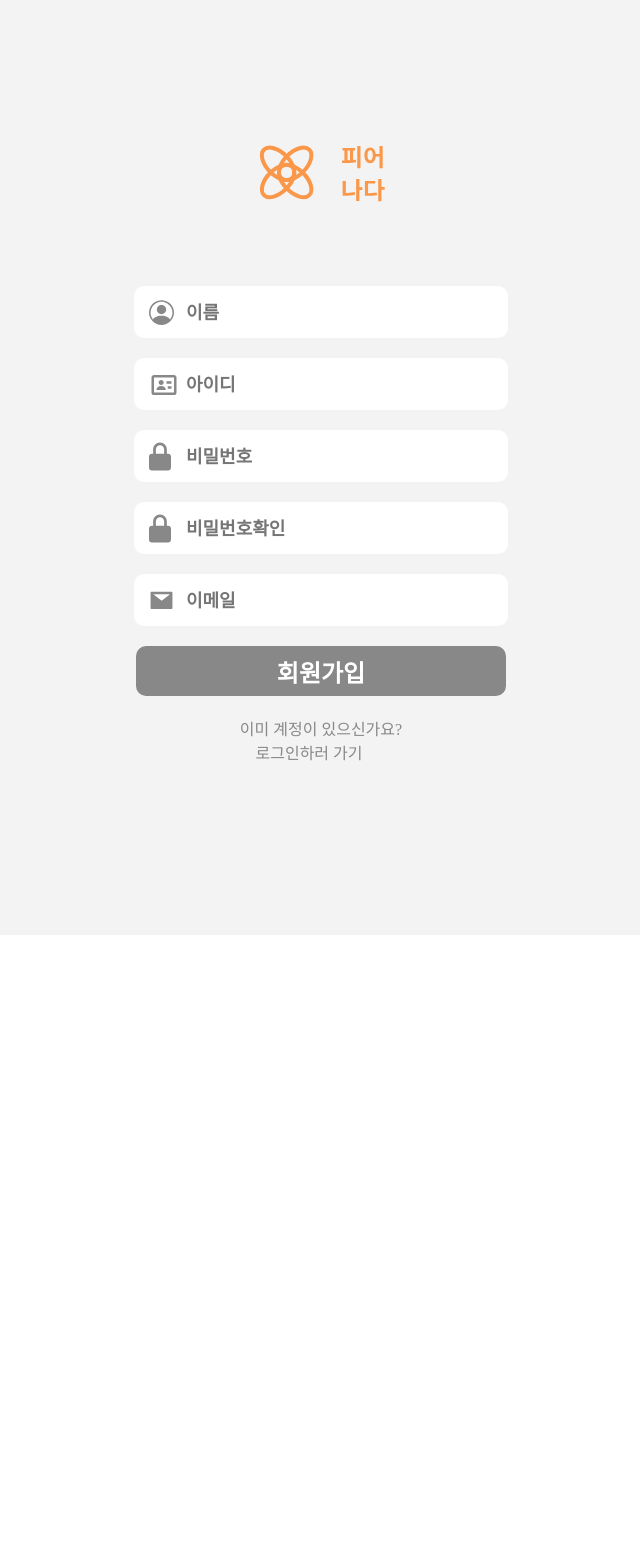
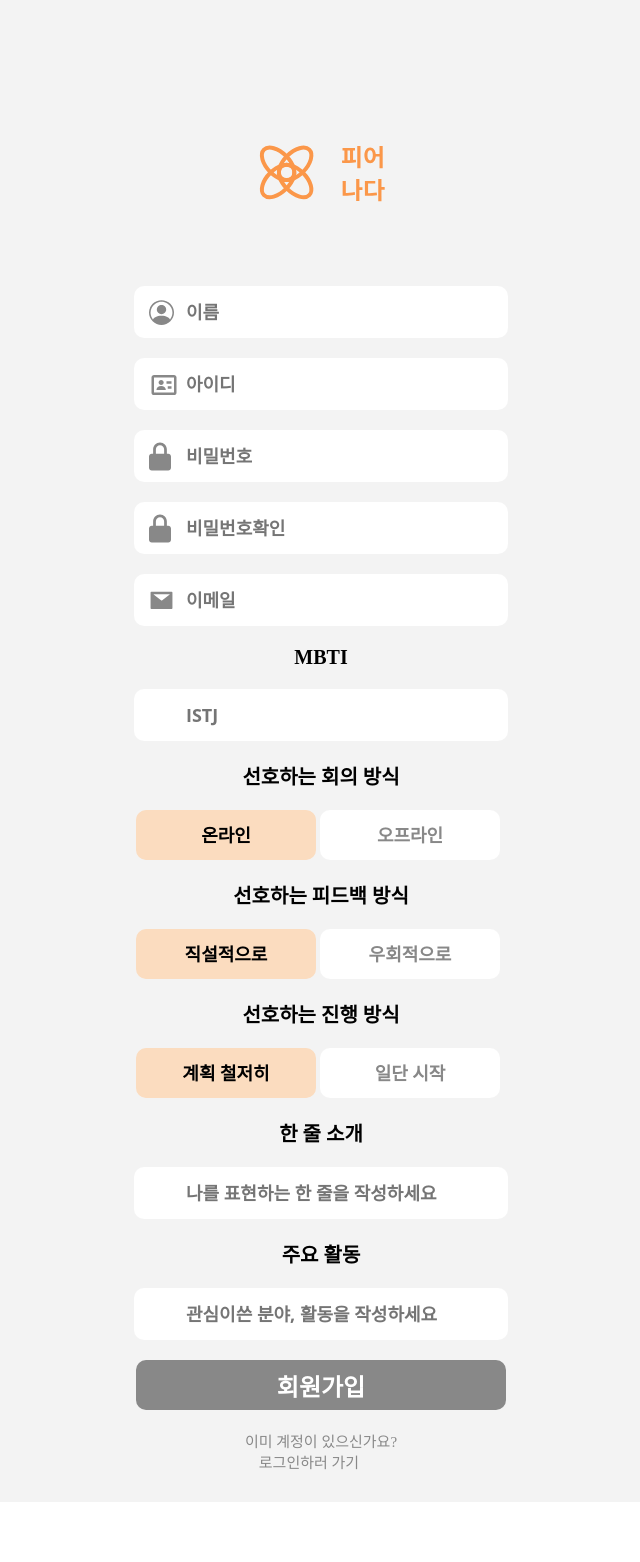
Before and after one commit to HERETHON1/PeerNada-Client, a Django app: page /signup/ in a window 1280 px wide. Shown: the part 201-1763 px from the top of the page, without its empty margins (319-959 px from the left). Before the commit the page ends 962 px from the top, so only its background shows below. Run offline with Django 4.2, Linux system fonts and the light colour scheme; some libraries are stand-ins or nearby versions.

Commit message:
feat:register, mypageEdit page

```diff
--- a/comapp/templates/register.html
+++ b/comapp/templates/register.html
@@ -66,6 +66,35 @@
           placeholder="비밀번호확인"
         />
         <input class="emailinput" placeholder="이메일" type="email" />
+        <p>MBTI</p>
+        <input class="mbtiinput"type="text" placeholder="ISTJ" />
+        <p>선호하는 회의 방식</p>
+        <div class="meeting">
+          <input type="radio" id="meeting" name="shop" checked />
+          <label for="meeting">온라인</label>
+          <input type="radio" id="meeting2" name="shop" />
+          <label for="meeting2">오프라인</label>
+        </div>
+        <p>선호하는 피드백 방식</p>
+        <div class="feedback">
+          <input type="radio" id="feedback" name="s" checked />
+          <label for="feedback">직설적으로</label>
+          <input type="radio" id="feedback2" name="s" />
+          <label for="feedback2">우회적으로</label>
+        </div>
+        <p>선호하는 진행 방식</p>
+        <div class="select">
+          <input type="radio" id="select" name="sh" checked />
+          <label for="select">계획 철저히</label>
+          <input type="radio" id="select2" name="sh" />
+          <label for="select2">일단 시작</label>
+        </div>
+      <div class="center"></div>
+      <div class="right">
+        <p>한 줄 소개</p>
+        <input class="introInput" type="text" placeholder="나를 표현하는 한 줄을 작성하세요" />
+        <p>주요 활동</p>
+        <input class="activeinput" type="text" placeholder="관심이쓴 분야, 활동을 작성하세요" />
         <input
           type="submit"
           class="registerbtn"
@@ -74,11 +103,11 @@
         />
       </form>
       <div class="goregister">
-        <p>
+        <h2 class="gogogo">
           이미 계정이 있으신가요?<br /><a class="gogo" href="{% url 'login' %}"
             >로그인하러 가기</a
           >
-        </p>
+        </h2>
       </div>
     </div>
     <!-- Bootstrap core JavaScript-->
--- a/static/css/register.css
+++ b/static/css/register.css
@@ -50,9 +50,9 @@ a {
 	background: #f3f3f3;
 	border-radius: 50px;
 	width: 800px;
-	height: 796px;
 	margin: 60px auto;
 	padding-top: 140px;
+	padding-bottom: 30px;
 }
 .signupForm img {
 	display: block;
@@ -64,7 +64,10 @@ a {
 .idinput,
 .pwinput,
 .pwCinput,
-.emailinput {
+.emailinput,
+.mbtiinput,
+.introInput,
+.activeinput {
 	display: block;
 	width: 30%;
 	justify-items: center;
@@ -117,12 +120,62 @@ a {
 	margin-bottom: 20px;
 	cursor: pointer;
 }
-p {
+
+.gogo:hover,
+.gogo:active {
+	color: black;
+}
+
+.gogogo {
 	text-align: center;
 	color: #888888;
 	margin-bottom: 0px;
+	font-size: 15px;
+	font-weight: 500;
 }
 .gogo:hover,
 .gogo:active {
 	color: black;
 }
+.meeting,
+.select,
+.feedback {
+	margin: auto;
+	width: 370px;
+}
+.meeting input[type='radio'],
+.select input[type='radio'],
+.feedback input[type='radio'] {
+	display: none;
+}
+p {
+	font-weight: 700;
+	font-size: 20px;
+	text-align: center;
+	color: black;
+	margin-bottom: 20px;
+}
+.meeting input[type='radio'] + label,
+.select input[type='radio'] + label,
+.feedback input[type='radio'] + label {
+	display: inline-block;
+	cursor: pointer;
+	height: 39px;
+	width: 180px;
+	border: none;
+	text-align: center;
+	font-weight: 700;
+	font-size: 18px;
+	border-radius: 10px 10px 10px 10px;
+	background-color: #fff;
+	color: #888888;
+	padding-top: 11px;
+	text-align: center;
+}
+
+.meeting input[type='radio']:checked + label,
+.select input[type='radio']:checked + label,
+.feedback input[type='radio']:checked + label {
+	background-color: #fbdcbf;
+	color: black;
+}
```
Also changed, not shown: comapp/templates/mypageEdit.html (added, +72 -0 lines), static/css/mypageEdit.css (added, +183 -0 lines).
